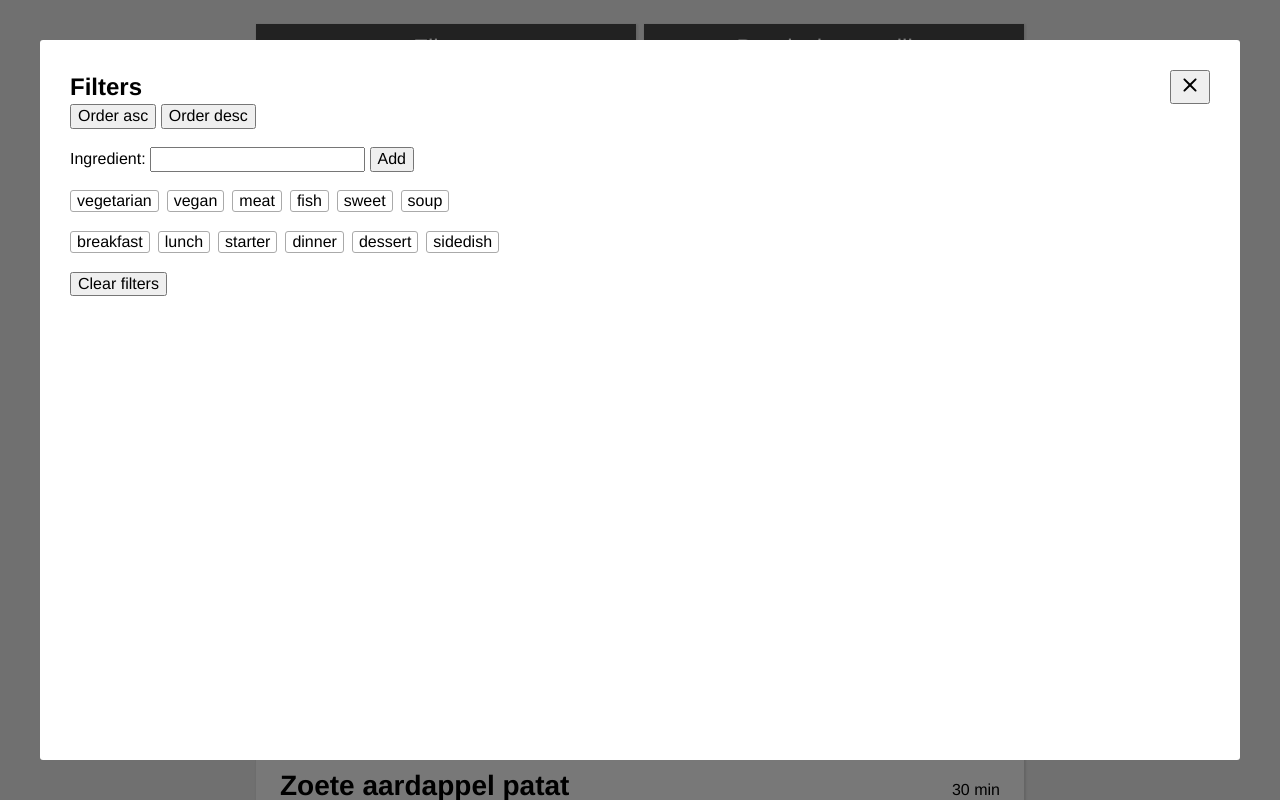
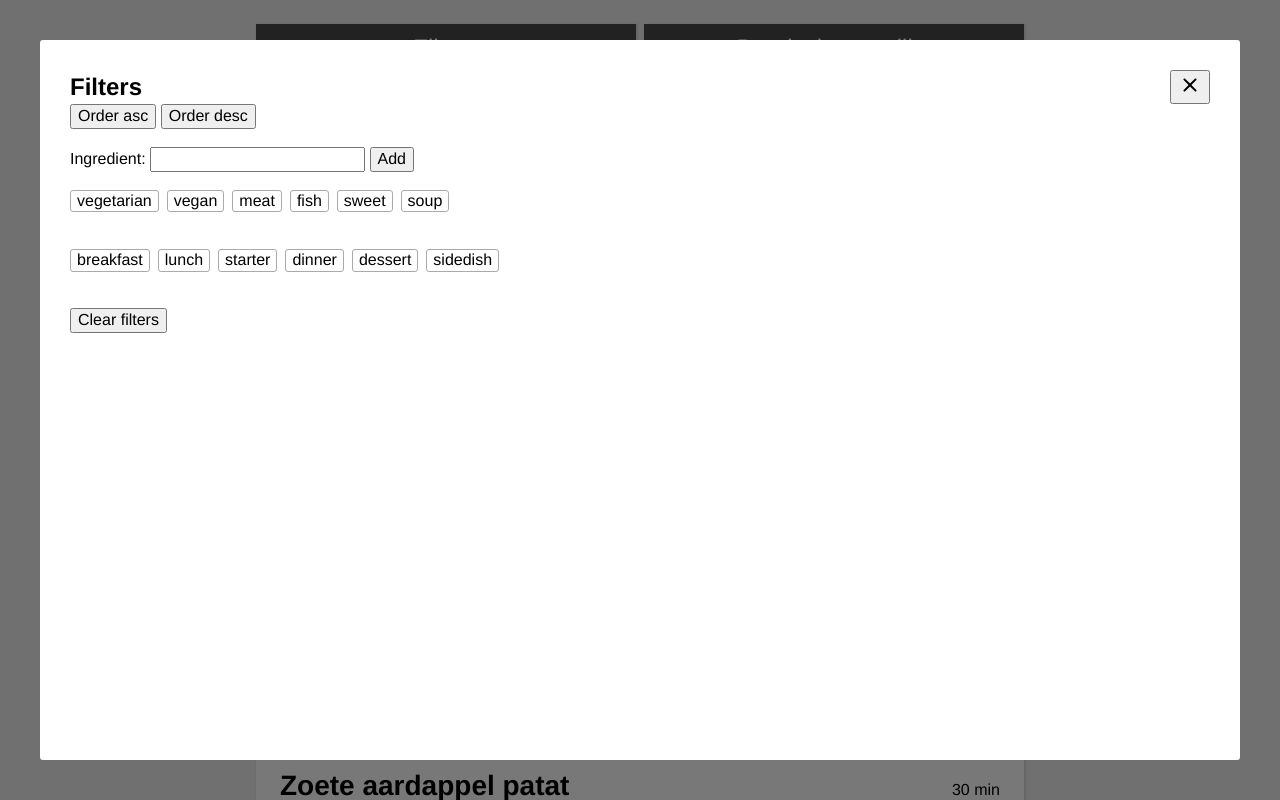
Before and after one commit to madstrawberry/old_recipes, a React (Create React App) app: page / in a window 1280 px wide. Both pictures are taken after a click on the button "Filters". Shown: the top 800 px of the page. Built offline with nearby package versions, Linux system fonts and the light colour scheme; a web font is replaced by a local one.

Commit message:
Wrap filter buttons in grid

```diff
--- a/src/components/Filters.tsx
+++ b/src/components/Filters.tsx
@@ -2,6 +2,8 @@ import React, { useState } from 'react';
 import { FilterState, FilterAction } from '../helpers/filterReducer';
 import styled from 'styled-components';
 import { RecipeType, RecipeCategory } from '../models';
+import { GridContainer } from './shared/GridContainer';
+import { GridColumn } from './shared/GridColumn';
 
 type Props = {
   filters: FilterState;
@@ -45,24 +47,32 @@ export const Filter: React.FC<Props> = ({ filters, sendFilter }) => {
       ))}
       <br />
       <br />
-      {Object.values(RecipeType).map(type => (
+      <GridContainer columnGap={'sm'}>
+        {Object.values(RecipeType).map((type, index) => (
+          <GridColumn key={index}>
             <TypeBtn
               isActive={type === filters.type}
               onClick={() => sendFilter({ type: 'FILTER_TYPE', payload: type })}
             >
               {type}
             </TypeBtn>
+          </GridColumn>
         ))}
+      </GridContainer>
       <br />
       <br />
-      {Object.values(RecipeCategory).map(category => (
+      <GridContainer columnGap={'sm'}>
+        {Object.values(RecipeCategory).map((category, index) => (
+          <GridColumn key={index}>
             <TypeBtn
               isActive={category === filters.category}
               onClick={() => sendFilter({ type: 'FILTER_CATEGORY', payload: category })}
             >
               {category}
             </TypeBtn>
+          </GridColumn>
         ))}
+      </GridContainer>
       <br />
       <br />
       <button onClick={clearFilters}>Clear filters</button>
@@ -86,8 +96,4 @@ const TypeBtn = styled.button<{ isActive?: boolean }>`
   border: 1px solid #aaa;
   border-radius: 3px;
   background: ${props => (props.isActive ? 'pink' : 'transparent')};
-
-  & + & {
-    margin-left: ${props => props.theme.gridInPx.sm};
-  }
 `;
```
Lines whose indentation alone changed are shown as unchanged.
